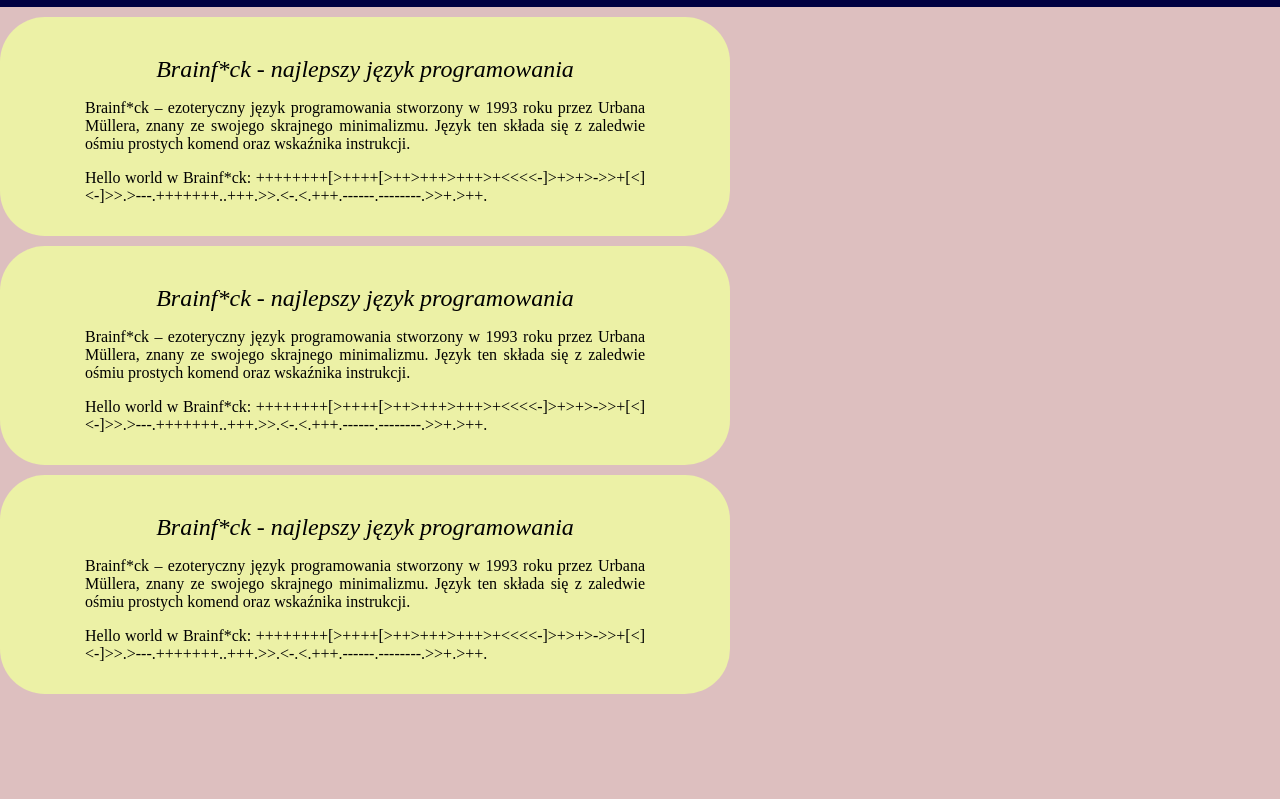
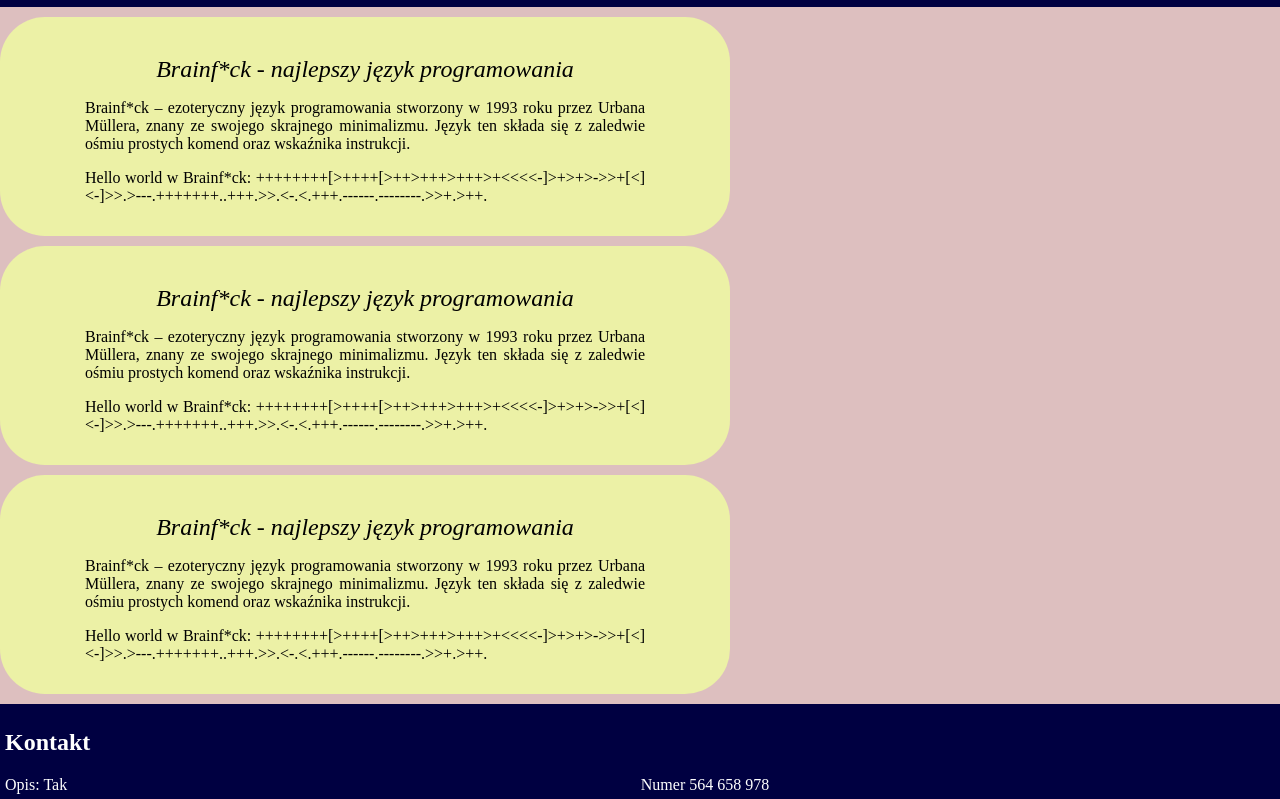
Before and after one commit to SzamanHerbaty/Spotkanie-Jakub, a plain HTML site: page posts.html in a window 1280 px wide. Shown: the part 81-880 px from the top of the page. Before the commit the page ends 800 px from the top, so only its background shows below. Drawn offline with Linux system fonts and the light colour scheme.

Commit message:
Zejęcia5

```diff
--- a/posts.html
+++ b/posts.html
@@ -9,6 +9,7 @@
 </head>
 <body>
     <nav class="nav"><h1>Blog</h1></nav>
+
     <div class="post">
         <p class="post-title">Brainf*ck - najlepszy język programowania</p>
         <p class="post-description">Brainf*ck – ezoteryczny język programowania stworzony w
@@ -30,5 +31,18 @@
             składa się z zaledwie ośmiu prostych komend oraz wskaźnika instrukcji.</p>
         <p class="post-description">Hello world w Brainf*ck: ++++++++[>++++[>++>+++>+++>+<<<<-]>+>+>->>+[<]<-]>>.>---.+++++++..+++.>>.<-.<.+++.------.--------.>>+.>++.</p>
     </div>
+
+    <footer>
+        <div class="full-column">
+           <h2>Kontakt</h2>
+            <div class="half-column">
+                Opis: Tak
+            </div>
+            <div class="half-column">
+                Numer 564 658 978
+            </div>
+
+        </div>
+    </footer>
 </body>
 </html>
```
